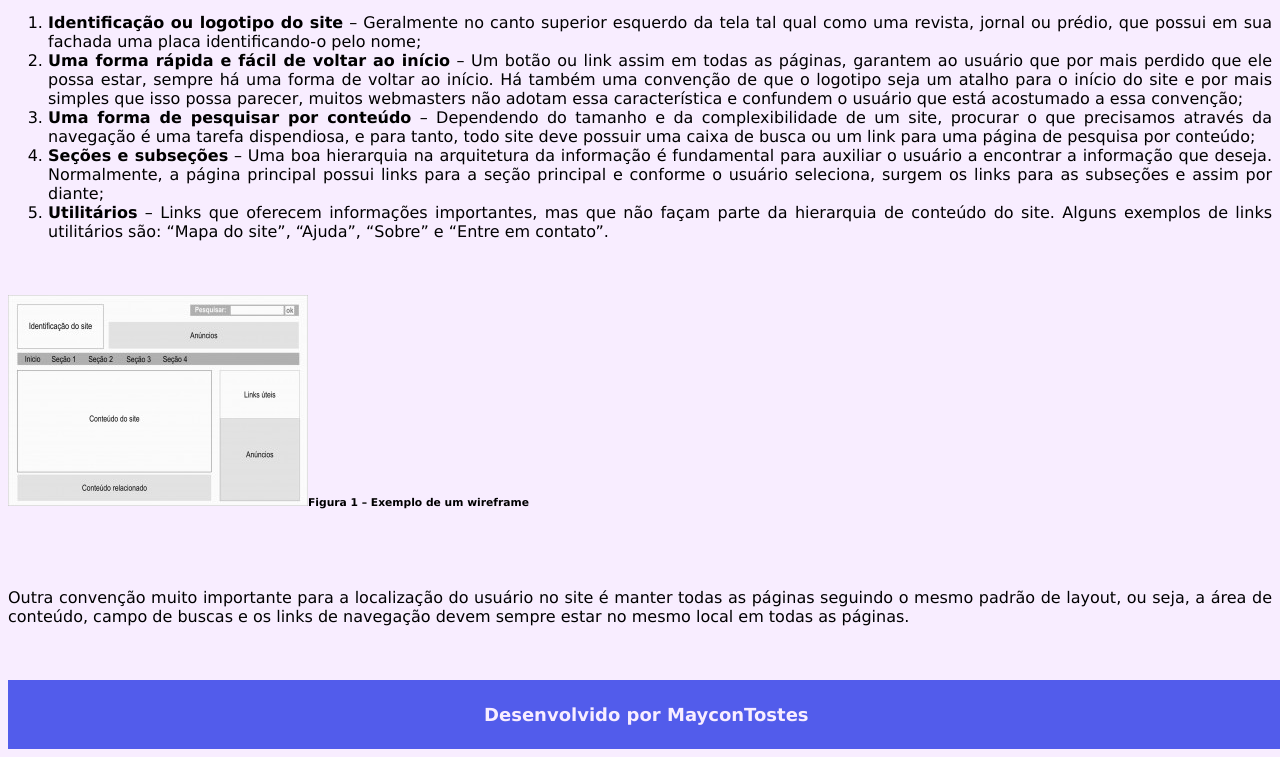
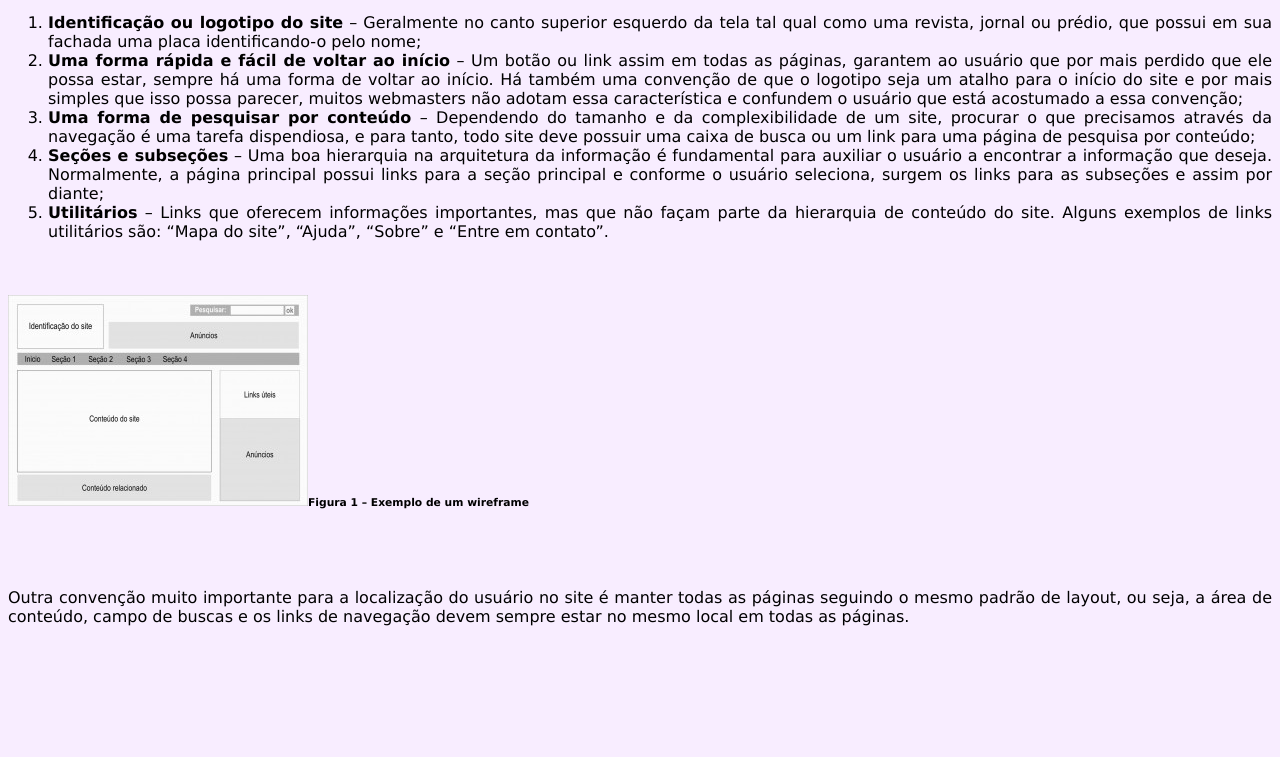
Before and after one commit to MayconTostes/Atividade01_HTML, a plain HTML site: page pagina01.html in a window 1280 px wide. Shown: the part 2123-2880 px from the top of the page. After the commit the page ends 2765 px from the top, so only its background shows below. Drawn offline with Linux system fonts and the light colour scheme.

Commit message:
remoção do rodape

```diff
--- a/pagina01.html
+++ b/pagina01.html
@@ -201,13 +201,5 @@
                 </div>
             </section>
         </main>
-        <footer>
-            <br><br>
-            <div align="center" style="background-color: #525CEB; padding: 0.5%; position: relative; bottom: 0; width: 100%;" >
-                <font size="4" face="Verdana" color="#F8EDFF">
-                    <p><b>Desenvolvido por MayconTostes</b></p>
-                </font>
-            </div>
-        </footer>
     </body>
 </html>
```
Also changed, not shown: index.html (+0 -8 lines), pagina02.html (+0 -8 lines), pagina03.html (+0 -8 lines).
